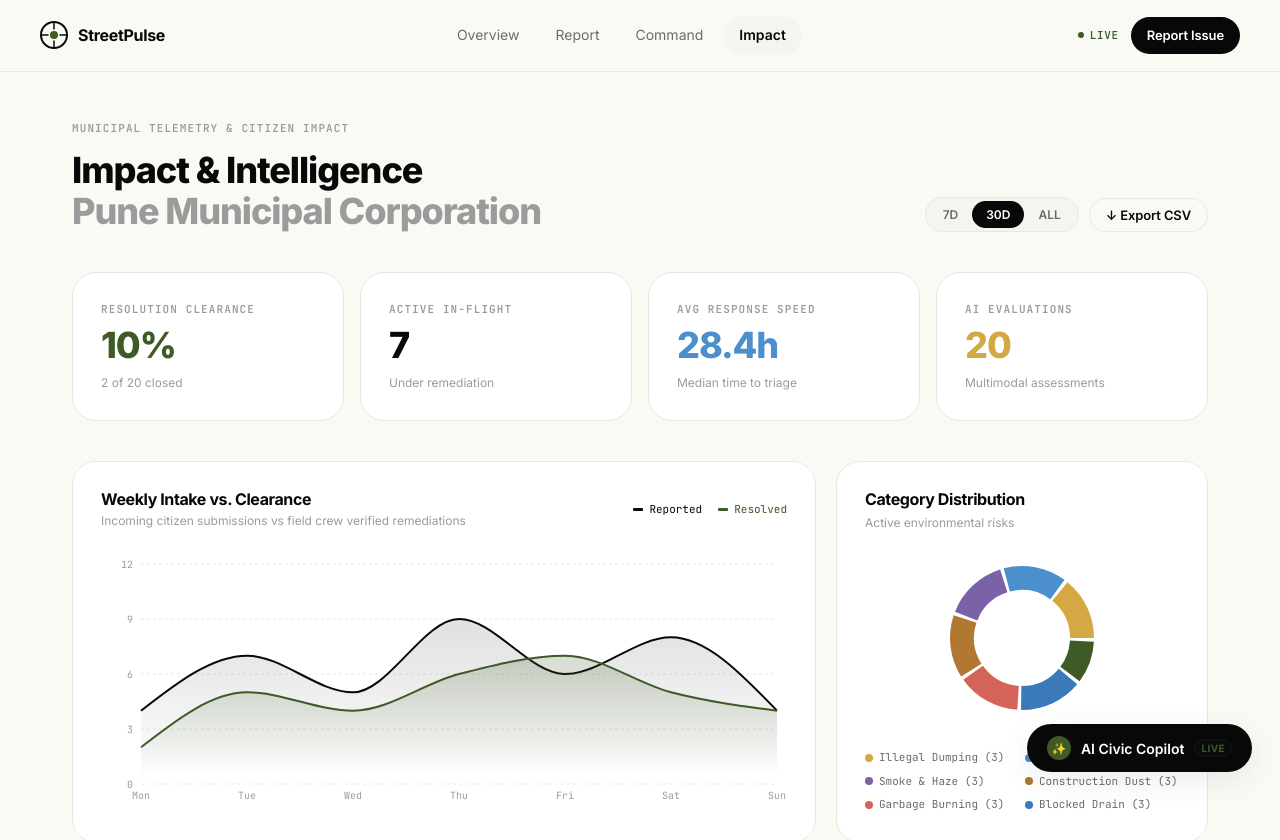
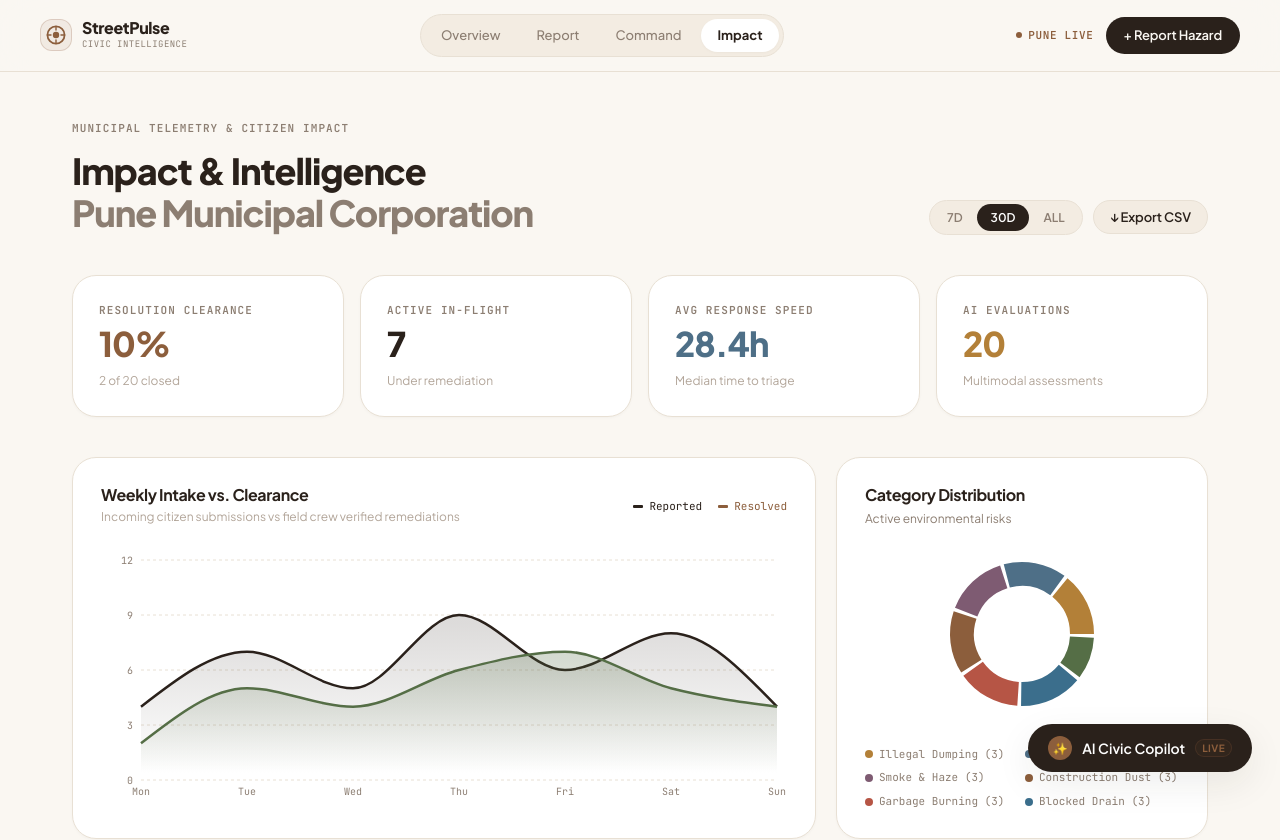
Before and after one commit to notyashXD/PulseStreetAI, a Next.js app: page /impact in a window 1280 px wide. Shown: the top 840 px of the page. Built offline with nearby package versions, Linux system fonts and the light colour scheme.

Commit message:
feat(ui): overhaul design system with aesthetic pastel beige, espresso brown, and off-white palette

```diff
--- a/app/globals.css
+++ b/app/globals.css
@@ -1,61 +1,91 @@
-@import url('https://fonts.googleapis.com/css2?family=Inter:wght@300;400;500;600;700;800;900&family=JetBrains+Mono:wght@400;500;600&display=swap');
+@import url('https://fonts.googleapis.com/css2?family=Plus+Jakarta+Sans:wght@300;400;500;600;700;800&family=JetBrains+Mono:wght@400;500;600&display=swap');
 
 :root {
-  --bg-base: #FAFAF5;
+  /* Canvas & Surfaces: Warm Alabaster, Oat Beige, and Soft Linen */
+  --bg-base: #FAF7F2;
   --bg-surface: #FFFFFF;
   --bg-card: #FFFFFF;
-  --bg-elevated: #F5F5F0;
-  --bg-hover: #F0F0EB;
-  --bg-muted: #EBEBDF;
+  --bg-elevated: #F3ECE2;
+  --bg-hover: #EBE3D7;
+  --bg-muted: #E5DCCF;
 
-  --border-primary: #E8E8E3;
-  --border-hover: #D4D4CC;
-  --border-active: #3D5A27;
+  /* Borders & Outlines: Natural Warm Stone & Taupe */
+  --border-primary: #E8E0D4;
+  --border-hover: #D6CBC0;
+  --border-active: #8C5E3C;
 
-  --text-primary: #080808;
-  --text-secondary: #3B3B3B;
-  --text-muted: #6B6B6B;
-  --text-dim: #9B9B9B;
+  /* Typography: Rich Deep Espresso & Warm Roast Mocha (No harsh pure black) */
+  --text-primary: #2A211B;
+  --text-secondary: #5E5147;
+  --text-muted: #8C7E72;
+  --text-dim: #B2A599;
 
-  --accent: #3D5A27;
-  --accent-light: #4A6E30;
-  --accent-bg: rgba(61,90,39,0.06);
-  --accent-border: rgba(61,90,39,0.15);
+  /* Brand Accents: Artisan Terracotta, Acorn Brown, and Soft Pastel Earths */
+  --accent: #8C5E3C;
+  --accent-light: #A6734D;
+  --accent-dark: #6E4426;
+  --accent-bg: rgba(140, 94, 60, 0.08);
+  --accent-border: rgba(140, 94, 60, 0.22);
 
-  --amber: #D4A843;
-  --amber-bg: rgba(212,168,67,0.08);
-  --sky: #4B8FCC;
-  --sky-bg: rgba(75,143,204,0.08);
-  --coral: #D4645A;
-  --coral-bg: rgba(212,100,90,0.08);
-  --violet: #7B61A8;
-  --violet-bg: rgba(123,97,168,0.08);
+  /* Aesthetic Pastels */
+  --pastel-sage: #556E46;
+  --pastel-sage-bg: rgba(85, 110, 70, 0.1);
+  --pastel-sage-border: rgba(85, 110, 70, 0.25);
 
-  --severity-low: #3D5A27;
-  --severity-medium: #D4A843;
-  --severity-high: #D4645A;
-  --severity-critical: #7B61A8;
+  --pastel-amber: #B38038;
+  --pastel-amber-bg: rgba(179, 128, 56, 0.1);
+  --pastel-amber-border: rgba(179, 128, 56, 0.25);
 
+  --pastel-terracotta: #B65545;
+  --pastel-terracotta-bg: rgba(182, 85, 69, 0.1);
+  --pastel-terracotta-border: rgba(182, 85, 69, 0.25);
+
+  --pastel-mauve: #7E5B72;
+  --pastel-mauve-bg: rgba(126, 91, 114, 0.1);
+  --pastel-mauve-border: rgba(126, 91, 114, 0.25);
+
+  --pastel-slate: #4E6F87;
+  --pastel-slate-bg: rgba(78, 111, 135, 0.1);
+  --pastel-slate-border: rgba(78, 111, 135, 0.25);
+
+  /* Severity mapping */
+  --severity-low: #556E46;
+  --severity-medium: #B38038;
+  --severity-high: #B65545;
+  --severity-critical: #7E5B72;
+
+  --amber: #B38038;
+  --amber-bg: rgba(179, 128, 56, 0.1);
+  --sky: #4E6F87;
+  --sky-bg: rgba(78, 111, 135, 0.1);
+  --coral: #B65545;
+  --coral-bg: rgba(182, 85, 69, 0.1);
+  --violet: #7E5B72;
+  --violet-bg: rgba(126, 91, 114, 0.1);
+
+  /* Radius */
   --radius-xs: 6px;
   --radius-sm: 8px;
   --radius-md: 12px;
   --radius-lg: 16px;
   --radius-xl: 20px;
   --radius-2xl: 24px;
+  --radius-3xl: 28px;
   --radius-full: 9999px;
 
-  --shadow-xs: 0 1px 2px rgba(0,0,0,0.04);
-  --shadow-sm: 0 2px 8px rgba(0,0,0,0.04);
-  --shadow-md: 0 4px 16px rgba(0,0,0,0.06);
-  --shadow-lg: 0 8px 32px rgba(0,0,0,0.08);
-  --shadow-xl: 0 16px 48px rgba(0,0,0,0.1);
+  /* Diffused Warm Shadows */
+  --shadow-xs: 0 1px 3px rgba(42, 33, 27, 0.03);
+  --shadow-sm: 0 2px 8px rgba(42, 33, 27, 0.04);
+  --shadow-md: 0 6px 20px rgba(42, 33, 27, 0.06);
+  --shadow-lg: 0 12px 36px rgba(42, 33, 27, 0.08);
+  --shadow-xl: 0 20px 50px rgba(42, 33, 27, 0.11);
 
-  --font-sans: 'Inter', -apple-system, BlinkMacSystemFont, 'Segoe UI', sans-serif;
+  --font-sans: 'Plus Jakarta Sans', -apple-system, BlinkMacSystemFont, 'Segoe UI', sans-serif;
   --font-mono: 'JetBrains Mono', 'SF Mono', 'Fira Code', monospace;
 
   --nav-height: 72px;
   --container-width: 1200px;
-  --section-spacing: 120px;
+  --section-spacing: 110px;
 }
 
 *, *::before, *::after {
@@ -85,19 +115,19 @@ body {
 ::-webkit-scrollbar { width: 6px; height: 6px; }
 ::-webkit-scrollbar-track { background: transparent; }
 ::-webkit-scrollbar-thumb {
-  background: rgba(0,0,0,0.12);
+  background: rgba(42, 33, 27, 0.14);
   border-radius: 10px;
 }
-::-webkit-scrollbar-thumb:hover { background: rgba(0,0,0,0.2); }
+::-webkit-scrollbar-thumb:hover { background: rgba(42, 33, 27, 0.24); }
 
 h1, h2, h3, h4, h5, h6 {
   font-weight: 700;
   color: var(--text-primary);
-  line-height: 1.15;
+  line-height: 1.18;
   overflow-wrap: break-word;
   word-break: normal;
 }
-h1 { font-weight: 800; letter-spacing: -0.03em; }
+h1 { font-weight: 800; letter-spacing: -0.035em; }
 h2 { letter-spacing: -0.025em; }
 
 p, li, blockquote, figcaption {
@@ -112,13 +142,14 @@ a {
 }
 
 .muted-heading {
-  color: var(--text-dim);
+  color: var(--text-muted);
 }
 
 .card {
   background: var(--bg-card);
   border: 1px solid var(--border-primary);
   border-radius: var(--radius-2xl);
+  box-shadow: var(--shadow-xs);
   transition: box-shadow 0.35s cubic-bezier(0.4, 0, 0.2, 1), border-color 0.35s, transform 0.35s;
 }
 .card:hover {
@@ -145,58 +176,59 @@ a {
   position: relative;
   overflow: hidden;
 }
-.btn:disabled { opacity: 0.4; cursor: not-allowed; }
+.btn:disabled { opacity: 0.45; cursor: not-allowed; }
 
 .btn-primary {
   background: var(--text-primary);
-  color: white;
+  color: #FAF7F2;
 }
 .btn-primary:hover:not(:disabled) {
-  background: #2a2a2a;
+  background: #3F332B;
   transform: translateY(-1px);
   box-shadow: var(--shadow-md);
-  color: white;
+  color: #FAF7F2;
 }
 
 .btn-secondary {
-  background: transparent;
+  background: var(--bg-elevated);
   color: var(--text-primary);
   border: 1px solid var(--border-primary);
 }
 .btn-secondary:hover:not(:disabled) {
-  background: var(--bg-elevated);
+  background: var(--bg-hover);
   border-color: var(--border-hover);
   color: var(--text-primary);
 }
 
 .btn-accent {
   background: var(--accent);
-  color: white;
+  color: #FFFFFF;
 }
 .btn-accent:hover:not(:disabled) {
   background: var(--accent-light);
   transform: translateY(-1px);
-  box-shadow: 0 4px 16px rgba(61,90,39,0.2);
-  color: white;
+  box-shadow: 0 4px 18px rgba(140, 94, 60, 0.24);
+  color: #FFFFFF;
 }
 
 .btn-ghost {
   background: transparent;
-  color: var(--text-muted);
+  color: var(--text-secondary);
   border: none;
 }
 .btn-ghost:hover:not(:disabled) {
   color: var(--text-primary);
+  background: var(--bg-elevated);
 }
 
 .btn-sm { padding: 8px 16px; font-size: 13px; }
-.btn-lg { padding: 16px 32px; font-size: 15px; }
+.btn-lg { padding: 15px 30px; font-size: 15px; }
 
 .badge {
   display: inline-flex;
   align-items: center;
   gap: 4px;
-  padding: 3px 10px;
+  padding: 4px 10px;
   border-radius: var(--radius-full);
   font-size: 11px;
   font-weight: 600;
@@ -205,18 +237,18 @@ a {
   letter-spacing: 0.02em;
   text-transform: uppercase;
 }
-.badge-low { background: rgba(61,90,39,0.06); color: #3D5A27; border-color: rgba(61,90,39,0.15); }
-.badge-medium { background: rgba(212,168,67,0.08); color: #B08A2A; border-color: rgba(212,168,67,0.2); }
-.badge-high { background: rgba(212,100,90,0.06); color: #B84A40; border-color: rgba(212,100,90,0.15); }
-.badge-critical { background: rgba(123,97,168,0.06); color: #6B4F9B; border-color: rgba(123,97,168,0.15); }
+.badge-low { background: var(--pastel-sage-bg); color: var(--pastel-sage); border-color: var(--pastel-sage-border); }
+.badge-medium { background: var(--pastel-amber-bg); color: var(--pastel-amber); border-color: var(--pastel-amber-border); }
+.badge-high { background: var(--pastel-terracotta-bg); color: var(--pastel-terracotta); border-color: var(--pastel-terracotta-border); }
+.badge-critical { background: var(--pastel-mauve-bg); color: var(--pastel-mauve); border-color: var(--pastel-mauve-border); }
 
-.badge-reported { background: rgba(75,143,204,0.06); color: #3A7AB8; border-color: rgba(75,143,204,0.15); }
-.badge-triaged { background: rgba(212,168,67,0.08); color: #B08A2A; border-color: rgba(212,168,67,0.2); }
-.badge-verified { background: rgba(75,143,204,0.06); color: #3A7AB8; border-color: rgba(75,143,204,0.15); }
-.badge-assigned { background: rgba(212,140,67,0.08); color: #B07830; border-color: rgba(212,140,67,0.2); }
-.badge-in_progress { background: rgba(212,168,67,0.08); color: #B08A2A; border-color: rgba(212,168,67,0.2); }
-.badge-resolved { background: rgba(61,90,39,0.06); color: #3D5A27; border-color: rgba(61,90,39,0.15); }
-.badge-rejected { background: rgba(107,107,107,0.06); color: #6B6B6B; border-color: rgba(107,107,107,0.15); }
+.badge-reported { background: var(--pastel-slate-bg); color: var(--pastel-slate); border-color: var(--pastel-slate-border); }
+.badge-triaged { background: var(--pastel-amber-bg); color: var(--pastel-amber); border-color: var(--pastel-amber-border); }
+.badge-verified { background: var(--pastel-slate-bg); color: var(--pastel-slate); border-color: var(--pastel-slate-border); }
+.badge-assigned { background: var(--accent-bg); color: var(--accent); border-color: var(--accent-border); }
+.badge-in_progress { background: var(--pastel-amber-bg); color: var(--pastel-amber); border-color: var(--pastel-amber-border); }
+.badge-resolved { background: var(--pastel-sage-bg); color: var(--pastel-sage); border-color: var(--pastel-sage-border); }
+.badge-rejected { background: rgba(140, 126, 114, 0.1); color: var(--text-muted); border-color: rgba(140, 126, 114, 0.2); }
 
 .input {
   width: 100%;
@@ -232,7 +264,7 @@ a {
 }
 .input:focus {
   border-color: var(--accent);
-  box-shadow: 0 0 0 3px rgba(61,90,39,0.08);
+  box-shadow: 0 0 0 3px rgba(140, 94, 60, 0.12);
 }
 .input::placeholder { color: var(--text-dim); }
 textarea.input { resize: vertical; min-height: 100px; }
@@ -240,7 +272,7 @@ select.input { cursor: pointer; }
 
 .progress-bar {
   width: 100%;
-  height: 4px;
+  height: 5px;
   background: var(--bg-muted);
   border-radius: var(--radius-full);
   overflow: hidden;
@@ -256,7 +288,7 @@ select.input { cursor: pointer; }
   font-weight: 600;
   text-transform: uppercase;
   letter-spacing: 0.1em;
-  color: var(--text-dim);
+  color: var(--text-muted);
   font-family: var(--font-mono);
 }
 
@@ -264,10 +296,11 @@ select.input { cursor: pointer; }
   background: var(--bg-card);
   border: 1px solid var(--border-primary);
   border-radius: var(--radius-2xl);
-  padding: 28px;
+  padding: 26px;
   display: flex;
   flex-direction: column;
   gap: 8px;
+  box-shadow: var(--shadow-xs);
   transition: all 0.35s cubic-bezier(0.4, 0, 0.2, 1);
 }
 .stat-card:hover {
@@ -276,7 +309,7 @@ select.input { cursor: pointer; }
   transform: translateY(-2px);
 }
 .stat-value {
-  font-size: 36px;
+  font-size: 34px;
   font-weight: 800;
   color: var(--text-primary);
   line-height: 1;
@@ -284,12 +317,12 @@ select.input { cursor: pointer; }
 }
 
 @keyframes fade-in-up {
-  from { opacity: 0; transform: translateY(28px); }
+  from { opacity: 0; transform: translateY(24px); }
   to { opacity: 1; transform: translateY(0); }
 }
 
 @keyframes fade-in {
-  from { opacity: 0; transform: translateY(12px); }
+  from { opacity: 0; transform: translateY(10px); }
   to { opacity: 1; transform: translateY(0); }
 }
 
@@ -299,17 +332,12 @@ select.input { cursor: pointer; }
 }
 
 @keyframes slide-up {
-  from { opacity: 0; transform: translateY(10px); }
+  from { opacity: 0; transform: translateY(8px); }
   to { opacity: 1; transform: translateY(0); }
 }
 
-@keyframes draw-ring {
-  from { stroke-dashoffset: var(--circumference); }
-  to { stroke-dashoffset: var(--dash-offset); }
-}
-
 .animate-in {
-  animation: fade-in 0.6s cubic-bezier(0.22, 1, 0.36, 1) forwards;
+  animation: fade-in 0.5s cubic-bezier(0.22, 1, 0.36, 1) forwards;
 }
 
 .shimmer {
@@ -338,7 +366,7 @@ select.input { cursor: pointer; }
 }
 
 .nav-blur {
-  background: rgba(250,250,245,0.8);
+  background: rgba(250, 247, 242, 0.85);
   backdrop-filter: blur(20px) saturate(1.2);
   -webkit-backdrop-filter: blur(20px) saturate(1.2);
   border-bottom: 1px solid var(--border-primary);
@@ -381,11 +409,11 @@ select.input { cursor: pointer; }
 }
 
 .leaflet-container {
-  background: #E8E8E3 !important;
+  background: #EAE3D5 !important;
   font-family: var(--font-sans);
 }
 .leaflet-tile {
-  filter: brightness(1.02) saturate(0.85) contrast(0.95);
+  filter: brightness(1.02) sepia(0.08) saturate(0.88) contrast(0.96);
 }
 .leaflet-popup-content-wrapper {
   background: var(--bg-card) !important;
@@ -401,6 +429,7 @@ select.input { cursor: pointer; }
   background: var(--bg-card);
   border: 1px solid var(--border-primary);
   border-radius: var(--radius-2xl);
+  box-shadow: var(--shadow-xs);
   transition: all 0.35s cubic-bezier(0.4, 0, 0.2, 1);
 }
 .glass-card:hover {
@@ -410,7 +439,7 @@ select.input { cursor: pointer; }
 }
 
 .glass-strong {
-  background: rgba(250,250,245,0.9);
+  background: rgba(250, 247, 242, 0.92);
   backdrop-filter: blur(20px);
   -webkit-backdrop-filter: blur(20px);
   border-bottom: 1px solid var(--border-primary);
--- a/app/impact/page.tsx
+++ b/app/impact/page.tsx
@@ -11,14 +11,14 @@ import {
 import CitizenLeaderboard from "@/components/impact/CitizenLeaderboard";
 
 const CATEGORY_COLORS: Record<string, string> = {
-  garbage_burning: "#D4645A",
-  illegal_dumping: "#D4A843",
-  smoke: "#7B61A8",
-  sewage_leak: "#4B8FCC",
-  construction_dust: "#B07830",
-  blocked_drain: "#3A7AB8",
-  litter: "#3D5A27",
-  other: "#6B6B6B",
+  garbage_burning: "#B65545",
+  illegal_dumping: "#B38038",
+  smoke: "#7E5B72",
+  sewage_leak: "#4E6F87",
+  construction_dust: "#8C5E3C",
+  blocked_drain: "#3B6E8C",
+  litter: "#556E46",
+  other: "#8C7E72",
 };
 
 export default function ImpactPage() {
@@ -181,20 +181,20 @@ export default function ImpactPage() {
             <AreaChart data={weeklyTimelineData} margin={{ top: 10, right: 10, left: -20, bottom: 0 }}>
               <defs>
                 <linearGradient id="colorReported" x1="0" y1="0" x2="0" y2="1">
-                  <stop offset="5%" stopColor="#080808" stopOpacity={0.12} />
-                  <stop offset="95%" stopColor="#080808" stopOpacity={0} />
+                  <stop offset="5%" stopColor="#2A211B" stopOpacity={0.16} />
+                  <stop offset="95%" stopColor="#2A211B" stopOpacity={0} />
                 </linearGradient>
                 <linearGradient id="colorResolved" x1="0" y1="0" x2="0" y2="1">
-                  <stop offset="5%" stopColor="#3D5A27" stopOpacity={0.2} />
-                  <stop offset="95%" stopColor="#3D5A27" stopOpacity={0} />
+                  <stop offset="5%" stopColor="#556E46" stopOpacity={0.25} />
+                  <stop offset="95%" stopColor="#556E46" stopOpacity={0} />
                 </linearGradient>
               </defs>
               <CartesianGrid strokeDasharray="3 3" stroke="var(--border-primary)" vertical={false} />
-              <XAxis dataKey="day" tick={{ fill: "#9B9B9B", fontSize: 10, fontFamily: "var(--font-mono)" }} axisLine={false} tickLine={false} />
-              <YAxis tick={{ fill: "#9B9B9B", fontSize: 10, fontFamily: "var(--font-mono)" }} axisLine={false} tickLine={false} />
-              <Tooltip contentStyle={{ background: "rgba(255,255,255,0.96)", backdropFilter: "blur(12px)", border: "1px solid var(--border-primary)", borderRadius: "12px", color: "#080808", fontSize: "12px", boxShadow: "var(--shadow-md)" }} />
-              <Area type="monotone" dataKey="reported" stroke="#080808" strokeWidth={2} fillOpacity={1} fill="url(#colorReported)" />
-              <Area type="monotone" dataKey="resolved" stroke="#3D5A27" strokeWidth={2} fillOpacity={1} fill="url(#colorResolved)" />
+              <XAxis dataKey="day" tick={{ fill: "#8C7E72", fontSize: 10, fontFamily: "var(--font-mono)" }} axisLine={false} tickLine={false} />
+              <YAxis tick={{ fill: "#8C7E72", fontSize: 10, fontFamily: "var(--font-mono)" }} axisLine={false} tickLine={false} />
+              <Tooltip contentStyle={{ background: "rgba(250, 247, 242, 0.96)", backdropFilter: "blur(12px)", border: "1px solid var(--border-primary)", borderRadius: "12px", color: "var(--text-primary)", fontSize: "12px", boxShadow: "var(--shadow-md)" }} />
+              <Area type="monotone" dataKey="reported" stroke="#2A211B" strokeWidth={2.5} fillOpacity={1} fill="url(#colorReported)" />
+              <Area type="monotone" dataKey="resolved" stroke="#556E46" strokeWidth={2.5} fillOpacity={1} fill="url(#colorResolved)" />
             </AreaChart>
           </ResponsiveContainer>
         </div>
@@ -202,7 +202,7 @@ export default function ImpactPage() {
         {/* Donut */}
         <div className="card animate-in" style={{ padding: "28px", display: "flex", flexDirection: "column" }}>
           <h2 style={{ fontSize: "16px", fontWeight: 700, marginBottom: "4px" }}>Category Distribution</h2>
-          <p style={{ fontSize: "12px", color: "var(--text-dim)", marginBottom: "16px" }}>Active environmental risks</p>
+          <p style={{ fontSize: "12px", color: "var(--text-muted)", marginBottom: "16px" }}>Active environmental risks</p>
 
           <div style={{ flex: 1, minHeight: "180px" }}>
             <ResponsiveContainer width="100%" height={180}>
@@ -212,7 +212,7 @@ export default function ImpactPage() {
                     <Cell key={`cell-${index}`} fill={entry.color} />
                   ))}
                 </Pie>
-                <Tooltip contentStyle={{ background: "rgba(255,255,255,0.96)", backdropFilter: "blur(12px)", border: "1px solid var(--border-primary)", borderRadius: "12px", color: "#080808", fontSize: "12px", boxShadow: "var(--shadow-md)" }} />
+                <Tooltip contentStyle={{ background: "rgba(250, 247, 242, 0.96)", backdropFilter: "blur(12px)", border: "1px solid var(--border-primary)", borderRadius: "12px", color: "var(--text-primary)", fontSize: "12px", boxShadow: "var(--shadow-md)" }} />
               </PieChart>
             </ResponsiveContainer>
           </div>
--- a/components/layout/Navbar.tsx
+++ b/components/layout/Navbar.tsx
@@ -34,28 +34,36 @@ export default function Navbar() {
         {/* Logo */}
         <Link href="/" style={{ display: "flex", alignItems: "center", gap: "10px", textDecoration: "none" }}>
           <div style={{
-            width: "28px",
-            height: "28px",
+            width: "32px",
+            height: "32px",
+            borderRadius: "var(--radius-md)",
+            background: "var(--accent-bg)",
+            border: "1px solid var(--accent-border)",
             display: "flex",
             alignItems: "center",
             justifyContent: "center",
           }}>
-            <svg width="28" height="28" viewBox="0 0 28 28" fill="none">
-              <circle cx="14" cy="14" r="13" stroke="#080808" strokeWidth="2"/>
-              <circle cx="14" cy="14" r="4" fill="#3D5A27"/>
-              <line x1="14" y1="2" x2="14" y2="8" stroke="#080808" strokeWidth="1.5" strokeLinecap="round"/>
-              <line x1="14" y1="20" x2="14" y2="26" stroke="#080808" strokeWidth="1.5" strokeLinecap="round"/>
-              <line x1="2" y1="14" x2="8" y2="14" stroke="#080808" strokeWidth="1.5" strokeLinecap="round"/>
-              <line x1="20" y1="14" x2="26" y2="14" stroke="#080808" strokeWidth="1.5" strokeLinecap="round"/>
+            <svg width="20" height="20" viewBox="0 0 28 28" fill="none">
+              <circle cx="14" cy="14" r="12" stroke="var(--accent)" strokeWidth="2.5"/>
+              <circle cx="14" cy="14" r="4.5" fill="var(--accent)"/>
+              <line x1="14" y1="2" x2="14" y2="7" stroke="var(--accent)" strokeWidth="2" strokeLinecap="round"/>
+              <line x1="14" y1="21" x2="14" y2="26" stroke="var(--accent)" strokeWidth="2" strokeLinecap="round"/>
+              <line x1="2" y1="14" x2="7" y2="14" stroke="var(--accent)" strokeWidth="2" strokeLinecap="round"/>
+              <line x1="21" y1="14" x2="26" y2="14" stroke="var(--accent)" strokeWidth="2" strokeLinecap="round"/>
             </svg>
           </div>
-          <span style={{ fontSize: "16px", fontWeight: 700, letterSpacing: "-0.02em", color: "var(--text-primary)" }}>
-            StreetPulse
-          </span>
+          <div style={{ display: "flex", flexDirection: "column" }}>
+            <span style={{ fontSize: "16px", fontWeight: 800, letterSpacing: "-0.025em", color: "var(--text-primary)", lineHeight: 1.1 }}>
+              StreetPulse
+            </span>
+            <span className="mono" style={{ fontSize: "9px", color: "var(--text-muted)", letterSpacing: "0.05em", textTransform: "uppercase" }}>
+              Civic Intelligence
+            </span>
+          </div>
         </Link>
 
         {/* Center links */}
-        <div style={{ display: "flex", gap: "4px" }}>
+        <div style={{ display: "flex", gap: "4px", background: "var(--bg-elevated)", padding: "4px", borderRadius: "var(--radius-full)", border: "1px solid var(--border-primary)" }}>
           {NAV_ITEMS.map(({ label, href }) => {
             const isActive = pathname === href || (href !== "/" && pathname.startsWith(href));
             return (
@@ -63,12 +71,13 @@ export default function Navbar() {
                 key={href}
                 href={href}
                 style={{
-                  padding: "8px 16px",
+                  padding: "6px 16px",
                   borderRadius: "var(--radius-full)",
-                  fontSize: "14px",
-                  fontWeight: isActive ? 600 : 400,
+                  fontSize: "13px",
+                  fontWeight: isActive ? 700 : 500,
                   color: isActive ? "var(--text-primary)" : "var(--text-muted)",
-                  background: isActive ? "var(--bg-elevated)" : "transparent",
+                  background: isActive ? "var(--bg-surface)" : "transparent",
+                  boxShadow: isActive ? "var(--shadow-xs)" : "none",
                   transition: "all 0.2s",
                   textDecoration: "none",
                 }}
@@ -81,9 +90,9 @@ export default function Navbar() {
 
         {/* Right CTA */}
         <div style={{ display: "flex", alignItems: "center", gap: "12px" }}>
-          <div className="live-indicator">Live</div>
-          <Link href="/report" className="btn btn-primary btn-sm">
-            Report Issue
+          <div className="live-indicator">Pune LIVE</div>
+          <Link href="/report" className="btn btn-primary btn-sm" style={{ padding: "8px 18px", borderRadius: "var(--radius-full)" }}>
+            + Report Hazard
           </Link>
         </div>
       </div>
```
Also changed, not shown: app/page.tsx (+7 -5 lines), components/aqi/AQITrend.tsx (+22 -22 lines), components/report/VisionScanner.tsx (+4 -4 lines), lib/utils.ts (+24 -24 lines).
